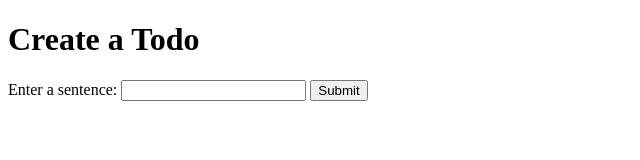
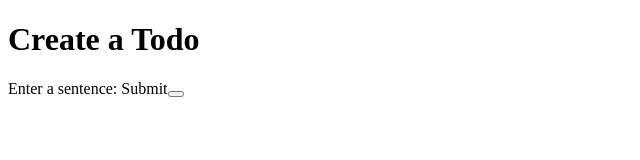
Before and after one commit to ksakash/newton-school-lessons, a plain HTML site: page simple_node_todo/index.html in a window 1280 px wide. Shown: the whole page, without its empty margins (0-640 px from the left). Drawn offline with Linux system fonts and the light colour scheme.

Commit message:
add bugs

```diff
--- a/simple_node_todo/index.html
+++ b/simple_node_todo/index.html
@@ -9,8 +9,8 @@
     <h1>Create a Todo</h1>
     <form id="todo-form">
         <label for="todoInput">Enter a sentence:</label>
-        <input type="text" id="todoInput" name="todoInput" required>
-        <button type="submit">Submit</button>
+        <inpt type="text" id="todoInput" name="todoInput" required>
+        <butto type="submit">Submit<button>
     </form>
 
     <script>
@@ -38,6 +38,6 @@
                 });
             });
         });
-    </script>
+    <script>
 </body>
 </html>
```
